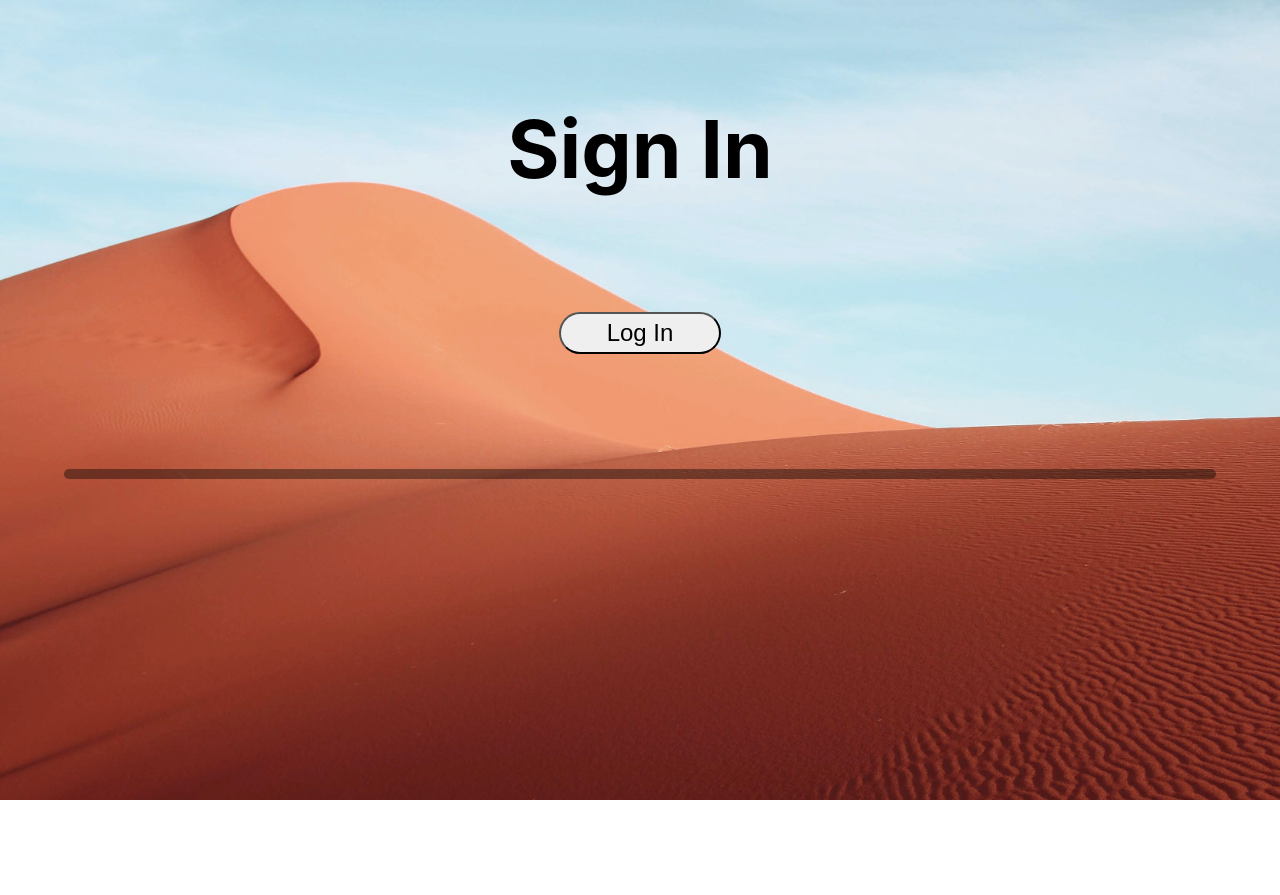
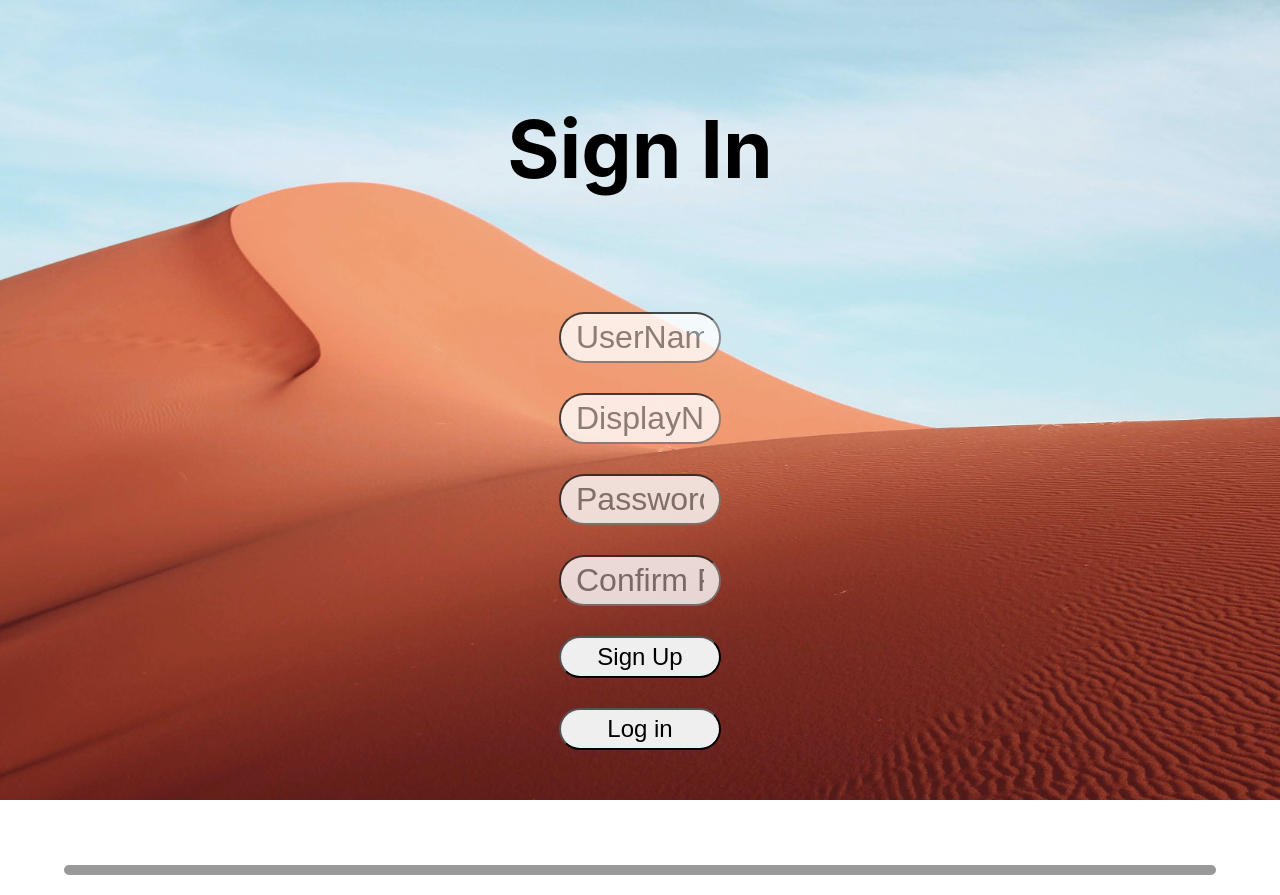
Before and after one commit to Nywes/Dashboard, a React (Create React App) app in the folder client/: page /signup in a window 1280 px wide. Before the commit the page ends 800 px from the top, so only its background shows below. Built offline with nearby package versions, Linux system fonts and the light colour scheme; no server answers; the HTML template or start-up script is replaced by a standard one.

Commit message:
client/ - U: connected pages and linked to back-end

```diff
--- a/client/package.json
+++ b/client/package.json
@@ -6,6 +6,7 @@
     "@testing-library/jest-dom": "^5.11.4",
     "@testing-library/react": "^11.1.0",
     "@testing-library/user-event": "^12.1.10",
+    "axios": "^0.24.0",
     "react": "^17.0.2",
     "react-bootstrap": "^2.0.2",
     "react-dom": "^17.0.2",
@@ -15,8 +16,8 @@
     "web-vitals": "^1.0.1"
   },
   "scripts": {
-    "start": "PORT=3001 react-scripts start",
-    "dev": "PORT=4001 react-scripts start",
+    "start": "PORT=3001 REACT_APP_SERVER_PORT=3000 react-scripts start",
+    "dev": "PORT=4001 REACT_APP_SERVER_PORT=4000 react-scripts start",
     "build": "react-scripts build",
     "test": "react-scripts test",
     "eject": "react-scripts eject"
--- /dev/null
+++ b/client/src/api/index.js
@@ -0,0 +1,25 @@
+import axios from 'axios'
+
+var serverPort = process.env.REACT_APP_SERVER_PORT;
+
+console.log("Server port " + serverPort);
+// ! needs a port environment
+const api = axios.create({
+    baseURL: `http://localhost:${serverPort}/api`,
+});
+
+export const createUser = payload => api.post(`/user`, payload)
+// export const getAllMovies = () => api.get(`/movies`)
+// export const updateMovieById = (id, payload) => api.put(`/movie/${id}`, payload)
+// export const deleteMovieById = id => api.delete(`/movie/${id}`)
+// export const getMovieById = id => api.get(`/movie/${id}`)
+
+const apis = {
+    createUser,
+    // getAllMovies,
+    // updateMovieById,
+    // deleteMovieById,
+    // getMovieById,
+}
+
+export default apis
--- a/client/src/pages/login.jsx
+++ b/client/src/pages/login.jsx
@@ -31,7 +31,7 @@ class Login extends Component {
         //         time: '',
         //     })
         // })
-        // window.location.href = "/movies/list";
+        window.location.href = "/";
     }
 
     // * basically an "init" function
@@ -60,8 +60,8 @@ class Login extends Component {
                     />
                     <Button onClick={this.handleLogin}>Log In</Button>
                     {/* <CancelButton href={'/movies/list'}>Cancel</CancelButton> */}
-                    {/* <Button href={'/signup'}>Sign Up</Button> */}
-                    <Button onClick={this.handleLogin}>Sign Up</Button>
+
+                    <Button onClick={event => window.location.href='/signup'}>Sign Up</Button>
                 </FormButtons>
                 <HorBar/>
             </Wrapper>
--- a/client/src/pages/signup.jsx
+++ b/client/src/pages/signup.jsx
@@ -1,36 +1,71 @@
 import React, { Component } from 'react'
-
-import {Wrapper, Title, HorBar, Button, FormButtons} from "../style/form-style";
+import api from '../api'
+import {Wrapper, Title, InputText, HorBar, Button, FormButtons} from "../style/form-style";
 
 class SignUp extends Component {
     constructor({props}) {
         super(props)
         this.state = {
-            name: ''
+            displayName: '',
+            userName: '',
+            password: '',
+            confirmPass: ''
         }
     }
 
-    handleChangeInputName = async event => {
-        const name = event.target.value
-        this.setState({ name })
+    handleChangeInputDisplayName = async event => {
+        const displayName = event.target.value;
+        this.setState({ displayName })
     }
 
+    handleChangeInputUserName = async event => {
+        const userName = event.target.value;
+        this.setState({ userName })
+    }
+
+    handleChangePassword = async event => {
+        const password = event.target.value
+        this.setState({ password })
+    }
+
+    handleChangeConfirmPassword = async event => {
+        const confirmPass = event.target.value
+
+        if (confirmPass != this.state.password) {
+            // todo mettre le champ en rouge et dire que les mdp sont pas les memes
+        }
+        this.setState({ confirmPass })
+    }
 
     handleSignUp = async () => {
 
-        // const { id, name, rating, time } = this.state
-        // const arrayTime = time.split('/')
-        // const payload = { name, rating, time: arrayTime }
+        const { userName, displayName, password, confirmPass } = this.state
 
-        // await api.updateMovieById(id, payload).then(res => {
-        //     window.alert(`Movie updated successfully`)
-        //     this.setState({
-        //         name: '',
-        //         rating: '',
-        //         time: '',
-        //     })
-        // })
-        // window.location.href = "/movies/list";
+        const payload = { userName, displayName, password };
+
+        if (password != confirmPass) {
+            alert("Passwords do not match");
+            return;
+        }
+
+        // * find one by the userName:
+        // * if exists: -> denied
+
+        await api.createUser(payload)
+        .then(res => {
+            if (res.status == 200) {
+                window.alert(`User created successfully`)
+                window.location.href = "/";
+            } else {
+                window.alert(`Failed to create user`)
+            }
+            this.setState({
+                userName: '',
+                displayName: '',
+                password: '',
+                confirmPass: ''
+            })
+        })
     }
 
     // * basically an "init" function
@@ -43,7 +78,31 @@ class SignUp extends Component {
             <Wrapper>
                 <Title>Sign In</Title>
                 <FormButtons>
-                    <Button onClick={this.handleLogin}>Log In</Button>
+                    <InputText
+                        type="text"
+                        placeholder="UserName"
+                        value={name}
+                        onChange={this.handleChangeInputUserName}
+                    />
+                    <InputText
+                        type="text"
+                        placeholder="DisplayName"
+                        value={name}
+                        onChange={this.handleChangeInputDisplayName}
+                    />
+                    <InputText
+                        type="password"
+                        placeholder="Password"
+                        onChange={this.handleChangePassword}
+                    />
+                    <InputText
+                        type="password"
+                        placeholder="Confirm Password"
+                        onChange={this.handleChangeConfirmPassword}
+                    />
+                    <Button onClick={this.handleSignUp}>Sign Up</Button>
+                    <Button onClick={event => window.location.href='/login'}>Log in</Button>
+
                 </FormButtons>
                 <HorBar/>
             </Wrapper>
```
Also changed, not shown: 2 other files (tests, documents, lock files or other folders).
